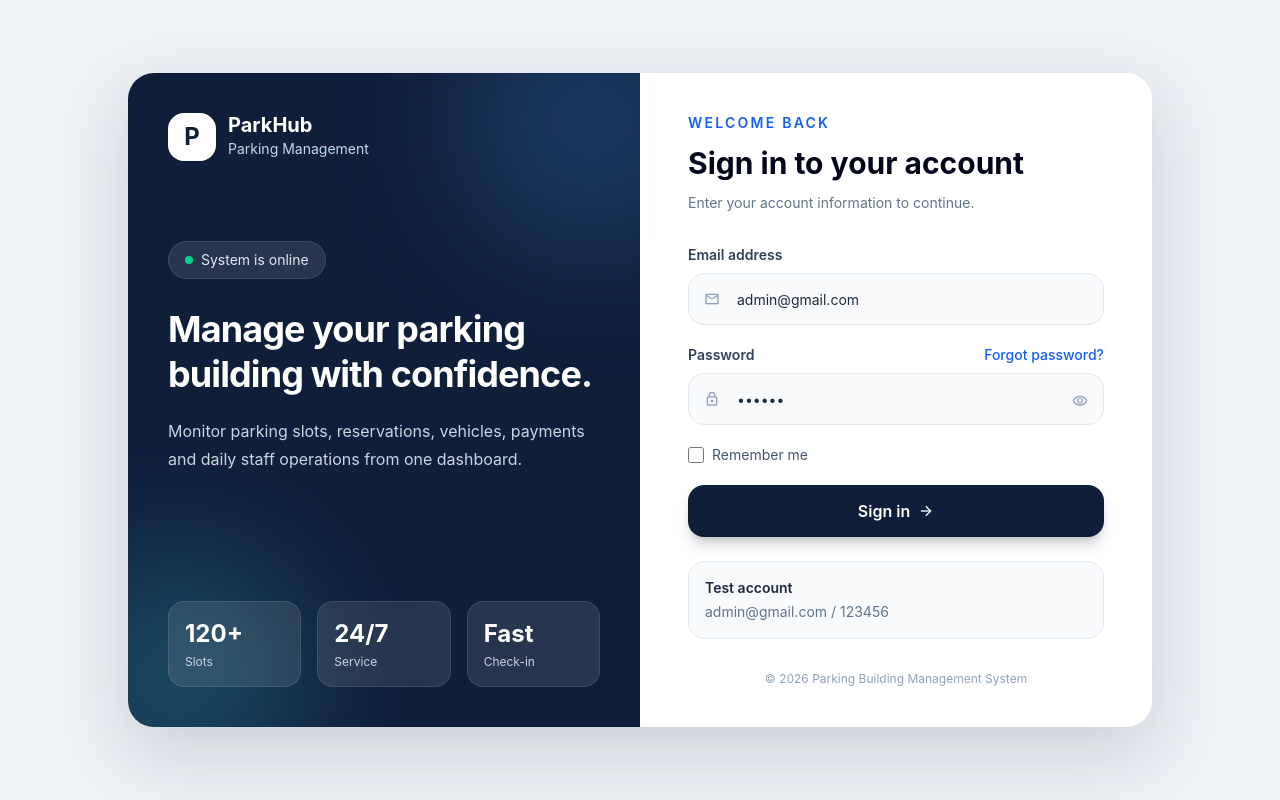
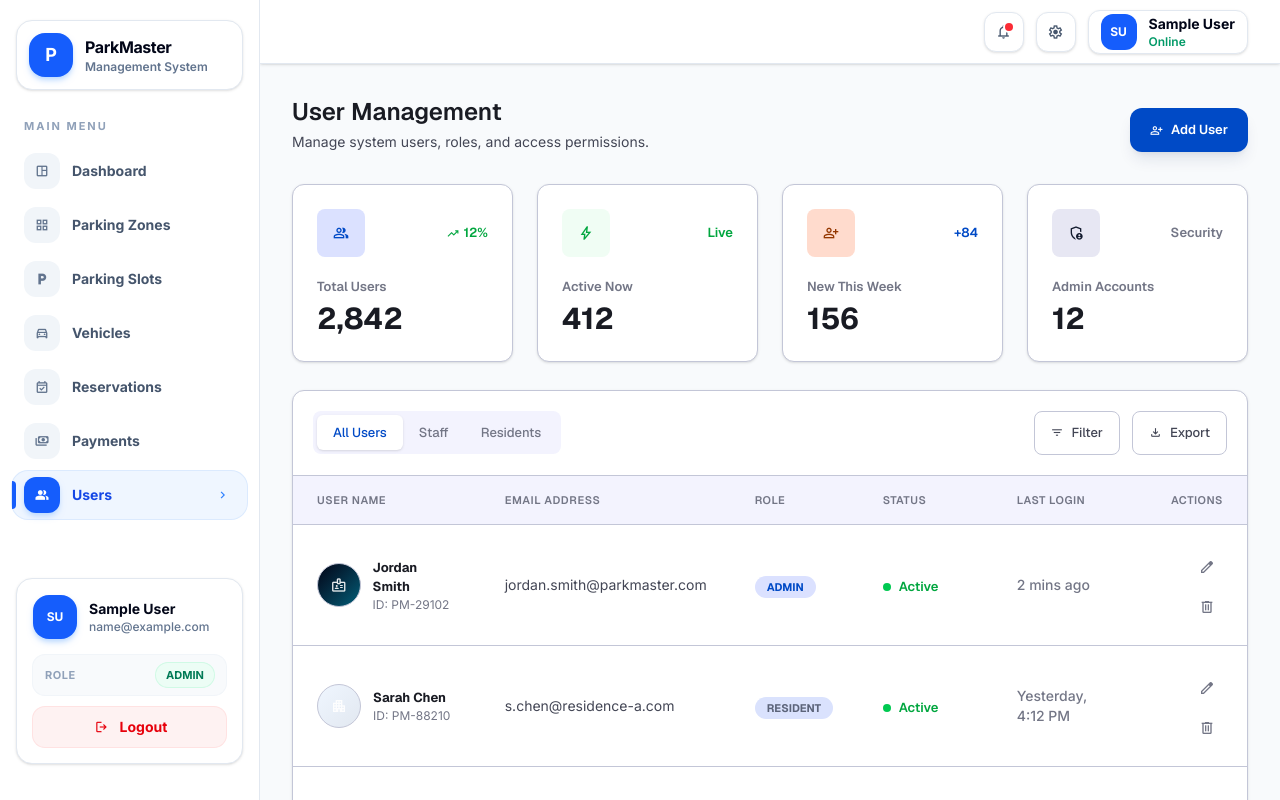
Before and after one commit to thanhtrongg/Parking-Building-Management-System, a React (Vite) app in the folder frontend/: page /admin-users in a window 1280 px wide. Before the commit this address led to /login. Shown: the top 800 px of the page. Built offline with nearby package versions, Linux system fonts and the light colour scheme; no server answers; sample sign-in values are in the browser's storage.

Commit message:
feat: add staff role-based UI access

```diff
--- a/frontend/src/App.jsx
+++ b/frontend/src/App.jsx
@@ -1,4 +1,5 @@
 import { BrowserRouter, Routes, Route, Navigate } from "react-router-dom";
+
 import LoginPage from "./pages/LoginPage";
 import DashboardPage from "./pages/DashboardPage";
 import AdminUsersPage from "./pages/AdminUsersPage";
@@ -10,52 +11,90 @@ import ReservationsPage from "./pages/ReservationsPage";
 import UserDashboardPage from "./pages/UserDashboardPage";
 import UserMyBookingsPage from "./pages/UserMyBookingsPage";
 import UserSettingsPage from "./pages/UserSettingsPage";
-import ProtectedRoute from "./routes/ProtectedRoute";
 import ZonesPage from "./pages/ZonesPage";
 
+import ProtectedRoute from "./routes/ProtectedRoute";
+
 function App() {
-  const adminRoles = ["ADMIN", "MANAGER", "STAFF"];
+  const systemRoles = ["ADMIN", "MANAGER", "STAFF"];
+  const managementRoles = ["ADMIN", "MANAGER"];
+  const adminOnlyRoles = ["ADMIN"];
   const userRoles = ["USER"];
+
   return (
     <BrowserRouter>
       <Routes>
+        {/* Public routes */}
         <Route path="/" element={<PublicLandingPage />} />
         <Route path="/login" element={<LoginPage />} />
 
+        {/* ADMIN / MANAGER / STAFF routes */}
         <Route
           path="/dashboard"
           element={
-            <ProtectedRoute allowedRoles={adminRoles}>
+            <ProtectedRoute allowedRoles={systemRoles}>
               <DashboardPage />
             </ProtectedRoute>
           }
         />
+
+        <Route
+          path="/parking-slots"
+          element={
+            <ProtectedRoute allowedRoles={systemRoles}>
+              <ParkingSlotsPage />
+            </ProtectedRoute>
+          }
+        />
+
+        <Route
+          path="/reservations"
+          element={
+            <ProtectedRoute allowedRoles={systemRoles}>
+              <ReservationsPage />
+            </ProtectedRoute>
+          }
+        />
+
+        <Route
+          path="/payments"
+          element={
+            <ProtectedRoute allowedRoles={systemRoles}>
+              <PaymentsPage />
+            </ProtectedRoute>
+          }
+        />
+
+        {/* ADMIN / MANAGER only routes */}
+        <Route
+          path="/admin-zones"
+          element={
+            <ProtectedRoute allowedRoles={managementRoles}>
+              <ZonesPage />
+            </ProtectedRoute>
+          }
+        />
+
+        <Route
+          path="/admin-vehicles"
+          element={
+            <ProtectedRoute allowedRoles={managementRoles}>
+              <AdminVehiclesPage />
+            </ProtectedRoute>
+          }
+        />
+
+        {/* ADMIN only routes */}
         <Route
           path="/admin-users"
           element={
-            <ProtectedRoute allowedRoles={adminRoles}>
+            <ProtectedRoute allowedRoles={adminOnlyRoles}>
               <AdminUsersPage />
             </ProtectedRoute>
           }
         />
-        <Route
-          path="/admin-vehicles"
-          element={
-            <ProtectedRoute allowedRoles={adminRoles}>
-              <AdminVehiclesPage />
-            </ProtectedRoute>
-          }
-        />
-        <Route
-          path="/admin-zones"
-          element={
-            <ProtectedRoute allowedRoles={adminRoles}>
-              <ZonesPage />
-            </ProtectedRoute>
-          }
-        />
-        <Route path="/payments" element={<PaymentsPage />} />
-        <Route path="/reservations" element={<ReservationsPage />} />
+
+        {/* USER routes */}
         <Route
           path="/user-dashboard"
           element={
@@ -64,6 +103,7 @@ function App() {
             </ProtectedRoute>
           }
         />
+
         <Route
           path="/user-bookings"
           element={
@@ -72,6 +112,7 @@ function App() {
             </ProtectedRoute>
           }
         />
+
         <Route
           path="/user-settings"
           element={
@@ -80,14 +121,8 @@ function App() {
             </ProtectedRoute>
           }
         />
-        <Route
-          path="/parking-slots"
-          element={
-            <ProtectedRoute allowedRoles={adminRoles}>
-              <ParkingSlotsPage />
-            </ProtectedRoute>
-          }
-        />
+
+        {/* Fallback */}
         <Route path="*" element={<Navigate to="/login" replace />} />
       </Routes>
     </BrowserRouter>
--- a/frontend/src/components/AdminLayout.jsx
+++ b/frontend/src/components/AdminLayout.jsx
@@ -1,42 +1,48 @@
 import { NavLink, useLocation, useNavigate } from "react-router-dom";
 import { useMemo } from "react";
 
-// Đã cập nhật: Bổ sung trang Parking Zones vào vị trí thứ 2 trong danh sách Menu
 const navItems = [
   {
     icon: "space_dashboard",
     label: "Dashboard",
     path: "/dashboard",
+    roles: ["ADMIN", "MANAGER", "STAFF"],
   },
   {
-    icon: "grid_view", // Sử dụng icon grid_view trực quan cho danh sách khu vực
+    icon: "grid_view",
     label: "Parking Zones",
     path: "/admin-zones",
+    roles: ["ADMIN", "MANAGER"],
   },
   {
     icon: "local_parking",
     label: "Parking Slots",
     path: "/parking-slots",
+    roles: ["ADMIN", "MANAGER", "STAFF"],
   },
   {
     icon: "directions_car",
     label: "Vehicles",
     path: "/admin-vehicles",
+    roles: ["ADMIN", "MANAGER"],
   },
   {
     icon: "event_available",
     label: "Reservations",
     path: "/reservations",
+    roles: ["ADMIN", "MANAGER", "STAFF"],
   },
   {
     icon: "payments",
     label: "Payments",
     path: "/payments",
+    roles: ["ADMIN", "MANAGER", "STAFF"],
   },
   {
     icon: "group",
     label: "Users",
     path: "/admin-users",
+    roles: ["ADMIN"],
   },
 ];
 
@@ -47,6 +53,12 @@ function getStoredUser() {
   } catch {
     return null;
   }
+}
+
+function normalizeRole(role) {
+  return String(role || "")
+    .trim()
+    .toUpperCase();
 }
 
 function getInitials(name = "System Admin") {
@@ -70,9 +82,15 @@ function getUserDisplay(user) {
     "System Admin";
 
   const email = user?.email || "admin@gmail.com";
-  const role = user?.role || "ADMIN";
+  const role = normalizeRole(user?.role || "ADMIN");
 
   return { name, email, role };
+}
+
+function getVisibleNavItems(role) {
+  const normalizedRole = normalizeRole(role);
+
+  return navItems.filter((item) => item.roles.includes(normalizedRole));
 }
 
 function Brand() {
@@ -98,6 +116,10 @@ function Brand() {
 
 function SidebarNav() {
   const location = useLocation();
+  const user = useMemo(() => getStoredUser(), []);
+  const { role } = getUserDisplay(user);
+
+  const visibleNavItems = useMemo(() => getVisibleNavItems(role), [role]);
 
   return (
     <nav className="mt-7 flex-1 px-3">
@@ -106,7 +128,7 @@ function SidebarNav() {
       </p>
 
       <div className="space-y-1.5">
-        {navItems.map((item) => {
+        {visibleNavItems.map((item) => {
           const isActive =
             location.pathname === item.path ||
             location.pathname.startsWith(`${item.path}/`);
@@ -265,6 +287,7 @@ export default function AdminLayout({ children }) {
 
   const handleLogout = () => {
     localStorage.removeItem("accessToken");
+    localStorage.removeItem("token");
     localStorage.removeItem("user");
     navigate("/", { replace: true });
   };
--- a/frontend/src/routes/ProtectedRoute.jsx
+++ b/frontend/src/routes/ProtectedRoute.jsx
@@ -1,27 +1,54 @@
 import { Navigate } from "react-router-dom";
 
-export default function ProtectedRoute({ children, allowedRoles }) {
-  const token = localStorage.getItem("accessToken");
-  const user = JSON.parse(localStorage.getItem("user"));
+function getStoredUser() {
+  try {
+    const rawUser = localStorage.getItem("user");
+    return rawUser ? JSON.parse(rawUser) : null;
+  } catch {
+    return null;
+  }
+}
 
-  if (!token || !user) {
+function normalizeRole(role) {
+  return String(role || "")
+    .trim()
+    .toUpperCase();
+}
+
+function getRedirectPathByRole(role) {
+  const normalizedRole = normalizeRole(role);
+
+  if (["ADMIN", "MANAGER", "STAFF"].includes(normalizedRole)) {
+    return "/dashboard";
+  }
+
+  if (normalizedRole === "USER") {
+    return "/user-dashboard";
+  }
+
+  return "/login";
+}
+
+export default function ProtectedRoute({ children, allowedRoles = [] }) {
+  const token =
+    localStorage.getItem("accessToken") || localStorage.getItem("token");
+
+  const user = getStoredUser();
+  const userRole = normalizeRole(user?.role);
+
+  if (!token || !userRole) {
     return <Navigate to="/login" replace />;
   }
 
-  if (allowedRoles && !allowedRoles.includes(user.role)) {
-    if (
-      user.role === "SYSTEM_ADMIN" ||
-      user.role === "FACILITY_MANAGER" ||
-      user.role === "PARKING_STAFF"
-    ) {
-      return <Navigate to="/dashboard" replace />;
-    }
+  const normalizedAllowedRoles = allowedRoles.map((role) =>
+    normalizeRole(role),
+  );
 
-    if (user.role === "DRIVER") {
-      return <Navigate to="/user-dashboard" replace />;
-    }
-
-    return <Navigate to="/login" replace />;
+  if (
+    normalizedAllowedRoles.length > 0 &&
+    !normalizedAllowedRoles.includes(userRole)
+  ) {
+    return <Navigate to={getRedirectPathByRole(userRole)} replace />;
   }
 
   return children;
```
